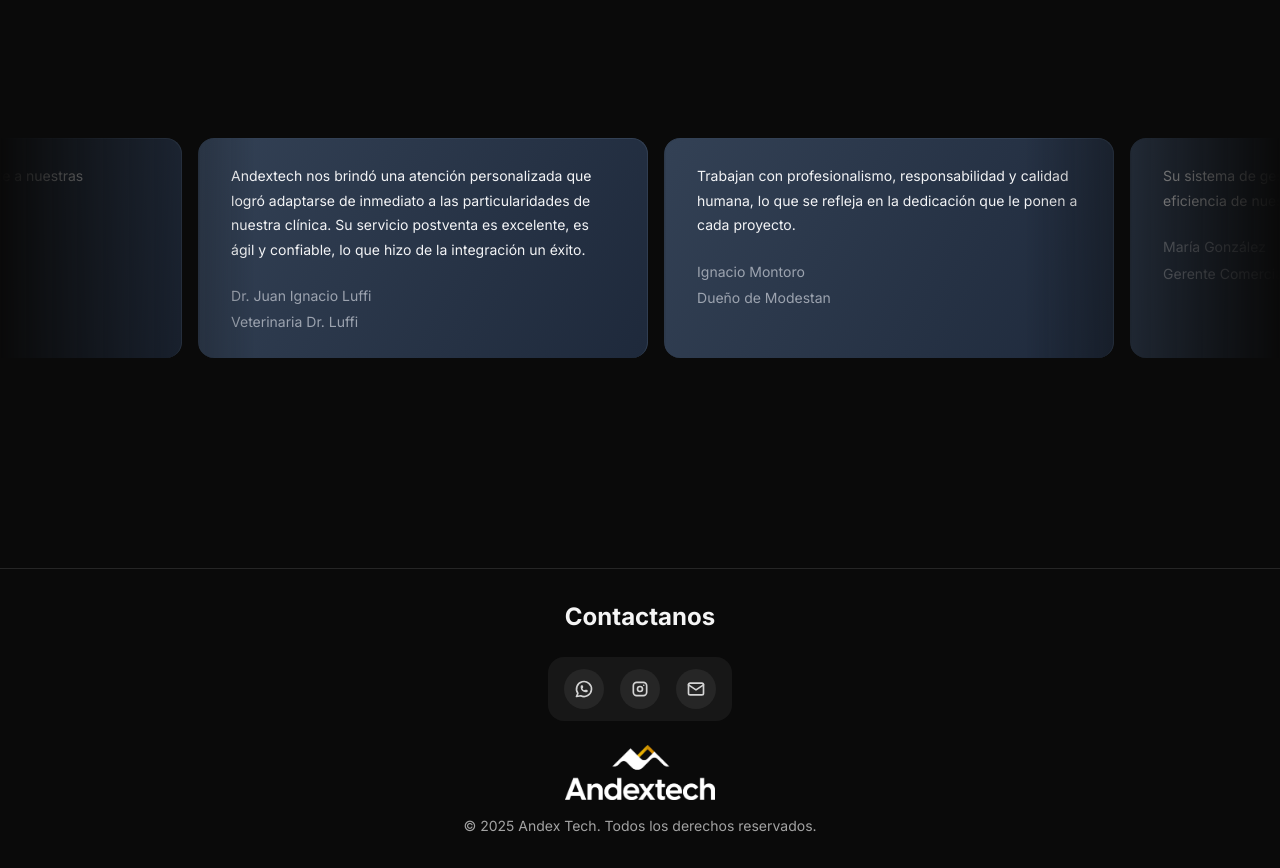
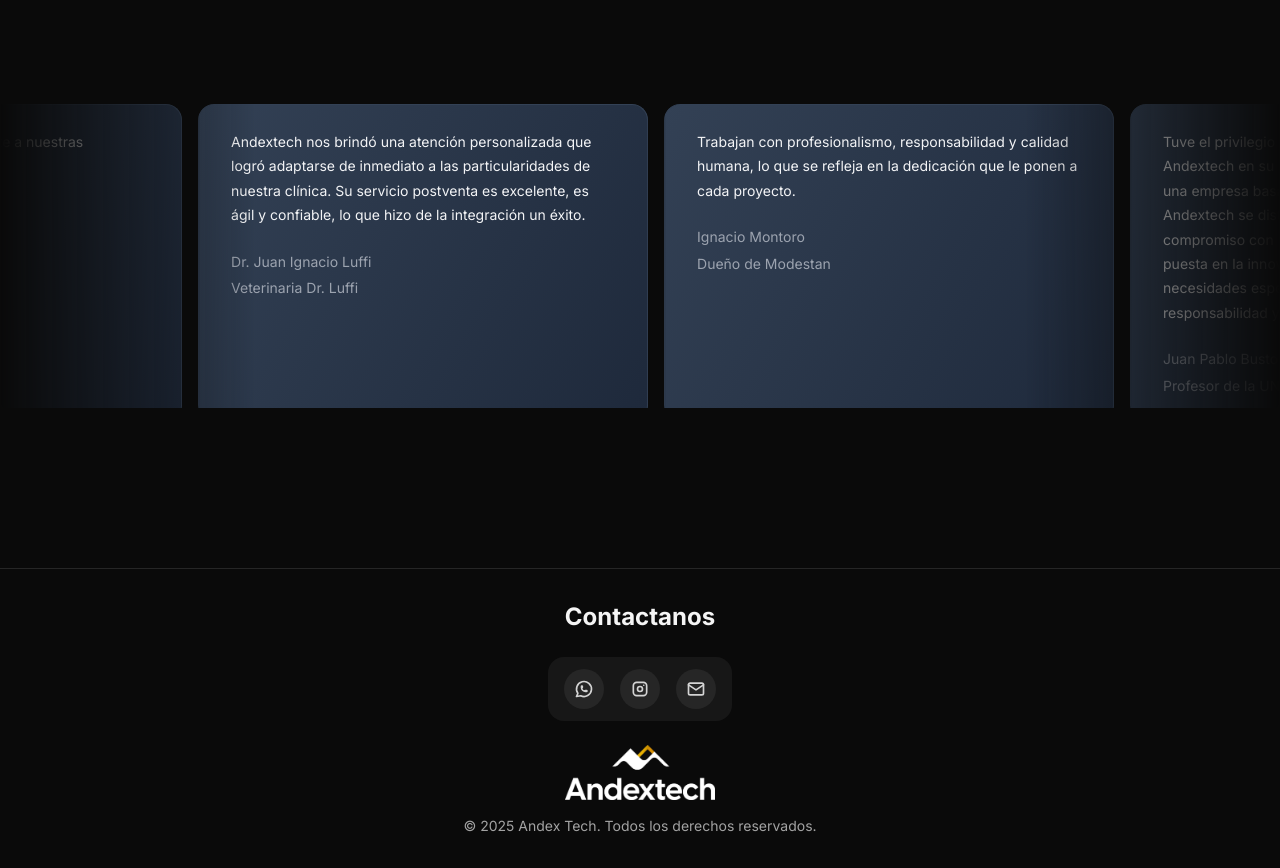
Before and after one commit to AndresPravata/web-nueva-andex, a Next.js app: page / in a window 1280 px wide. Shown: the part 5180-6048 px from the top of the page. Built offline with nearby package versions, Linux system fonts and the light colour scheme.

Commit message:
testimonio

```diff
--- a/src/components/features/testimonios.tsx
+++ b/src/components/features/testimonios.tsx
@@ -30,9 +30,9 @@
   },
   {
     quote:
-      "Su sistema de gestión ha mejorado significativamente la eficiencia de nuestro negocio.",
-    name: "María González",
-    title: "Gerente Comercial",
+      "Tuve el privilegio de acompañar a los fundadores de Andextech en su etapa de gestación, donde contruyeron una empresa basada en valores y profesionalismo. Andextech se distingue por su inquebrantable compromiso con la excelencia, con una mirada siempre puesta en la innovación, orientada a satisfacer las necesidades específicas de cada cliente, integrando responsabilidad y creatividad en cada proyecto.",
+    name: "Juan Pablo Bustos",
+    title: "Profesor de la UNCUYO",
   },
   {
     quote: "La implementación fue rápida y el soporte técnico es excelente.",
```
